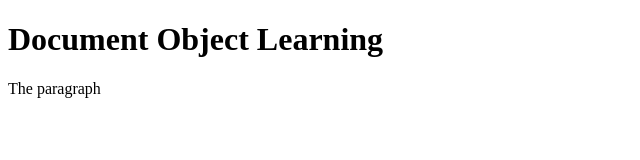
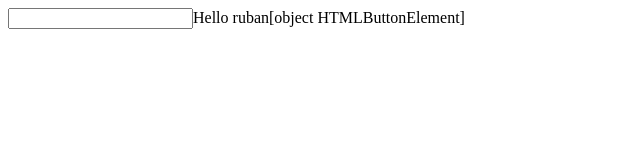
Before and after one commit to RubanN/Js-DOM-Learning, a plain HTML site: page index.html in a window 1280 px wide. Shown: the whole page, without its empty margins (0-640 px from the left). Drawn offline with Linux system fonts and the light colour scheme.

Commit message:
Create document model

```diff
--- a/index.html
+++ b/index.html
@@ -1,17 +1,14 @@
 <!DOCTYPE html>
 <html lang="en">
-<head>
-    <meta charset="UTF-8">
-    <meta http-equiv="X-UA-Compatible" content="IE=edge">
-    <meta name="viewport" content="width=device-width, initial-scale=1.0">
+  <head>
+    <meta charset="UTF-8" />
+    <meta http-equiv="X-UA-Compatible" content="IE=edge" />
+    <meta name="viewport" content="width=device-width, initial-scale=1.0" />
     <title>Document Object Learning</title>
-</head>
-<body>
-    <div id="myid" class="myClass">
-    <h1>Document Object Learning</h1>
-    <p>The paragraph</p>
-    </div>
+  </head>
+  <body>
+
 
     <script src="js/script.js"></script>
-</body>
+  </body>
 </html>
--- a/js/script.js
+++ b/js/script.js
@@ -0,0 +1,10 @@
+let newElement = document.createElement('input');
+console.log(newElement);
+document.body.appendChild(newElement);
+let head = document.createElement('h1');
+head = "Hello ruban"
+console.log(head);
+document.write(head)
+let btn = document.createElement('button');
+console.log(btn);
+document.write(btn)
```
